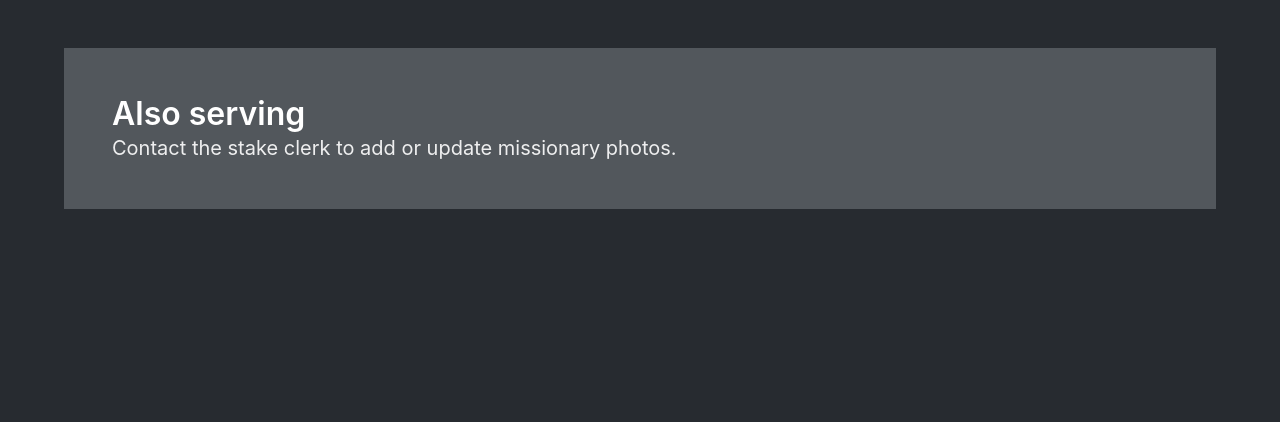
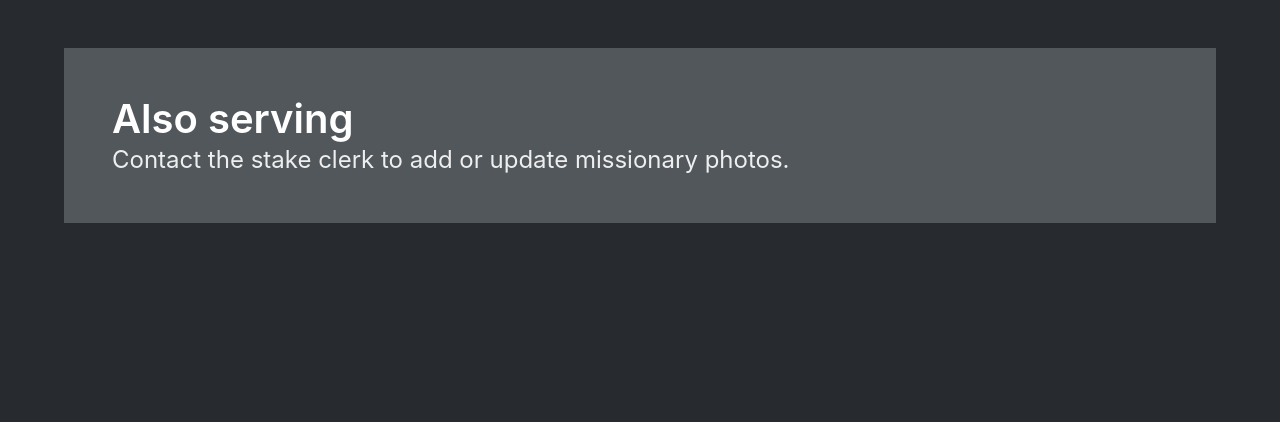
Before and after one commit to genericmoniker/missionary-board, a Python web app: template templates/slide-names.html in a window 1280 px wide. Shown: the top 422 px of the page. Run offline with Jinja, Linux system fonts and the light colour scheme; the template is opened without the code that fills it, so the values that code supplies are empty.

Commit message:
Adjust font sizes for names slide

```diff
--- /dev/null
+++ b/static/slide-names.css
@@ -0,0 +1,15 @@
+.hero .title {
+    font-size: 2.5rem;
+}
+
+.hero .subtitle {
+    font-size: 1.5rem;
+}
+
+.list-item li {
+    font-size: 1.2rem;
+}
+
+.section.section {
+    padding: 48px 0;
+}
--- a/templates/slide-base.html
+++ b/templates/slide-base.html
@@ -12,7 +12,7 @@
 </head>
 
 <body id="body" class="fadein">
-    <section class="section">
+    <section class="section is-fluid">
         <div class="container">
             {% block content %}{% endblock %}
         </div>
--- a/templates/slide-names.html
+++ b/templates/slide-names.html
@@ -2,6 +2,7 @@
 
 {% block styles %}
 <link href="{{ url_for('static', path='/styles.css') }}" rel="stylesheet">
+<link href="{{ url_for('static', path='/slide-names.css') }}" rel="stylesheet">
 {% endblock %}
 
 {% block content %}
```
Also changed, not shown: TODO.md (+2 -1 lines).
